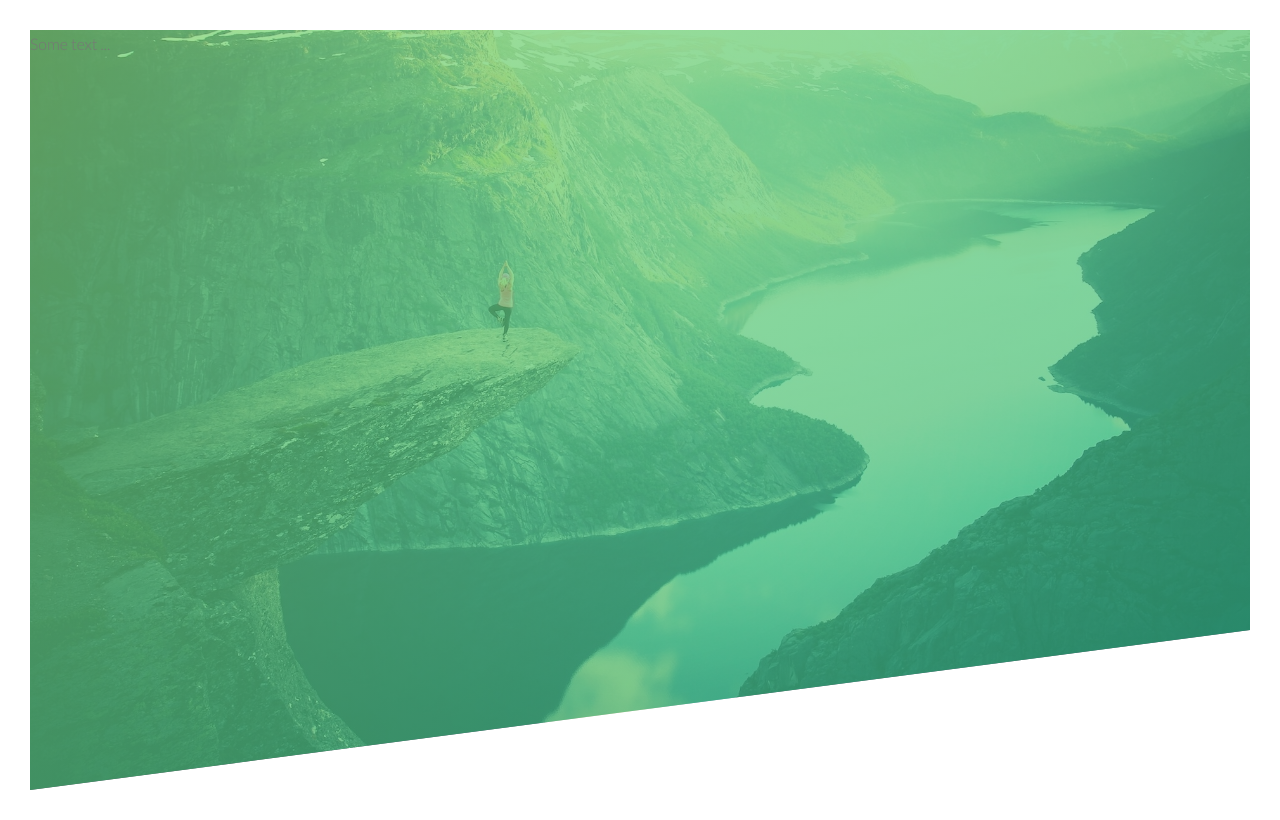
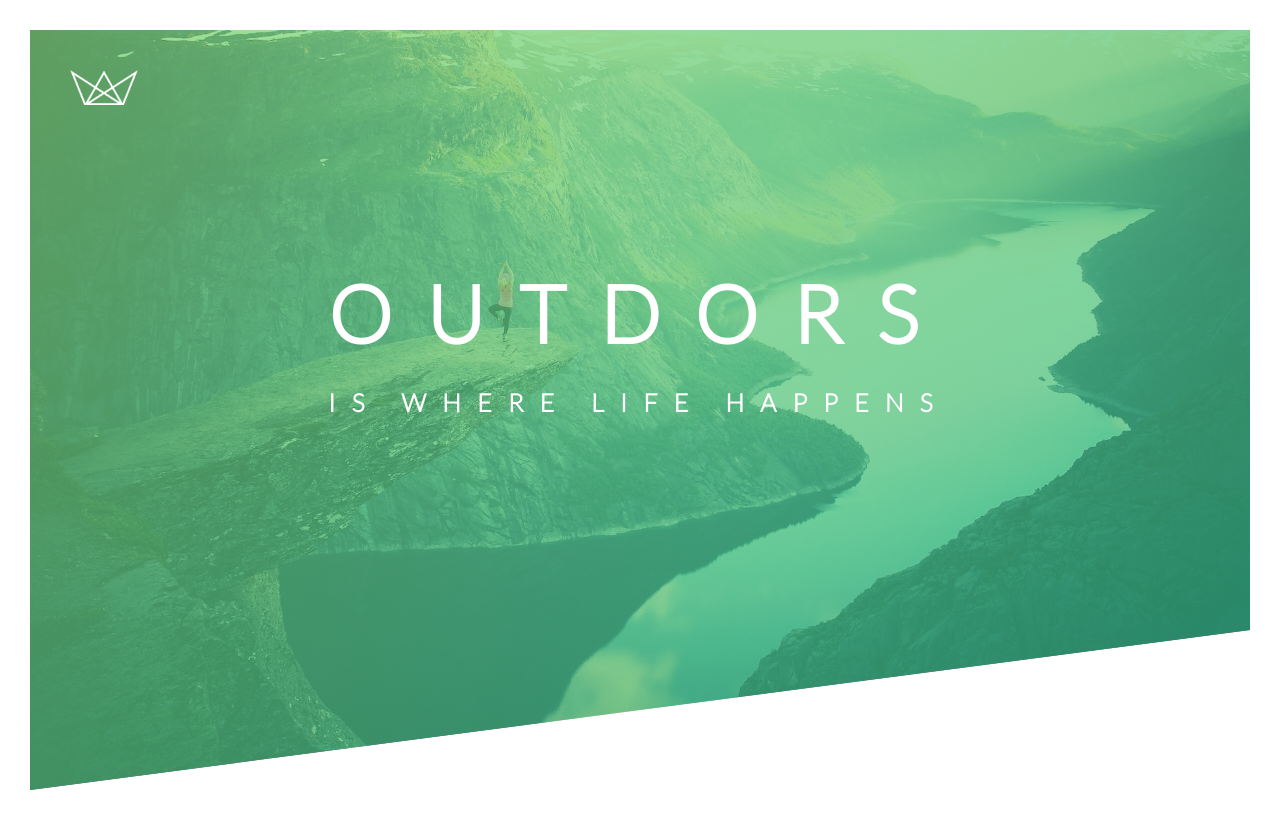
Before and after one commit to IvanRadovic/Natours---CSS-, a plain HTML site: page index.html in a window 1280 px wide. Drawn offline with Linux system fonts and the light colour scheme; a web font is replaced by a local one.

Commit message:
positioning header

```diff
--- a/CSS/style.css
+++ b/CSS/style.css
@@ -24,6 +24,7 @@ body{
 }
 
 .header{
+    position: relative;
     height: 95vh;
     background-image: linear-gradient(
         to right bottom,
@@ -36,3 +37,39 @@ body{
 
     clip-path: polygon(0 0,100% 0,100% 75vh, 0 100%);
 }
+
+.logo-box{
+    position: absolute;
+    top: 40px;
+    left: 40px;
+}
+
+.logo{
+    height: 35px;
+}
+
+.header-text-box{
+    position: absolute;
+    top: 40%;
+    left: 50%;
+    transform: translate(-50%, -50%);
+}
+
+.heading-primary{
+    text-transform: uppercase;
+    color: #fff;
+}
+
+.heading-primary-main{
+    display: block;
+    font-size: 80px;
+    font-weight: 700;
+    letter-spacing: 34px;
+}
+
+.heading-primary-sub{
+    display: block;
+    font-size: 25px;
+    font-weight: 600;
+    letter-spacing: 16px;
+}
--- a/index.html
+++ b/index.html
@@ -9,7 +9,16 @@
     </head>
     <body>
         <header class="header">
-            Some text ...
+            <div class="logo-box">
+                <img src="img/logo-white.png" alt="Logo" class="logo" />
+            </div>
+                <!-- -- Header and button -->
+            <div class="header-text-box">
+                <h1 class="heading-primary">
+                    <span class="heading-primary-main"> Outdors </span>
+                    <span class="heading-primary-sub"> is where life happens</span>
+                </h1>
+            </div>
         </header>
     </body>
 </html>
```
